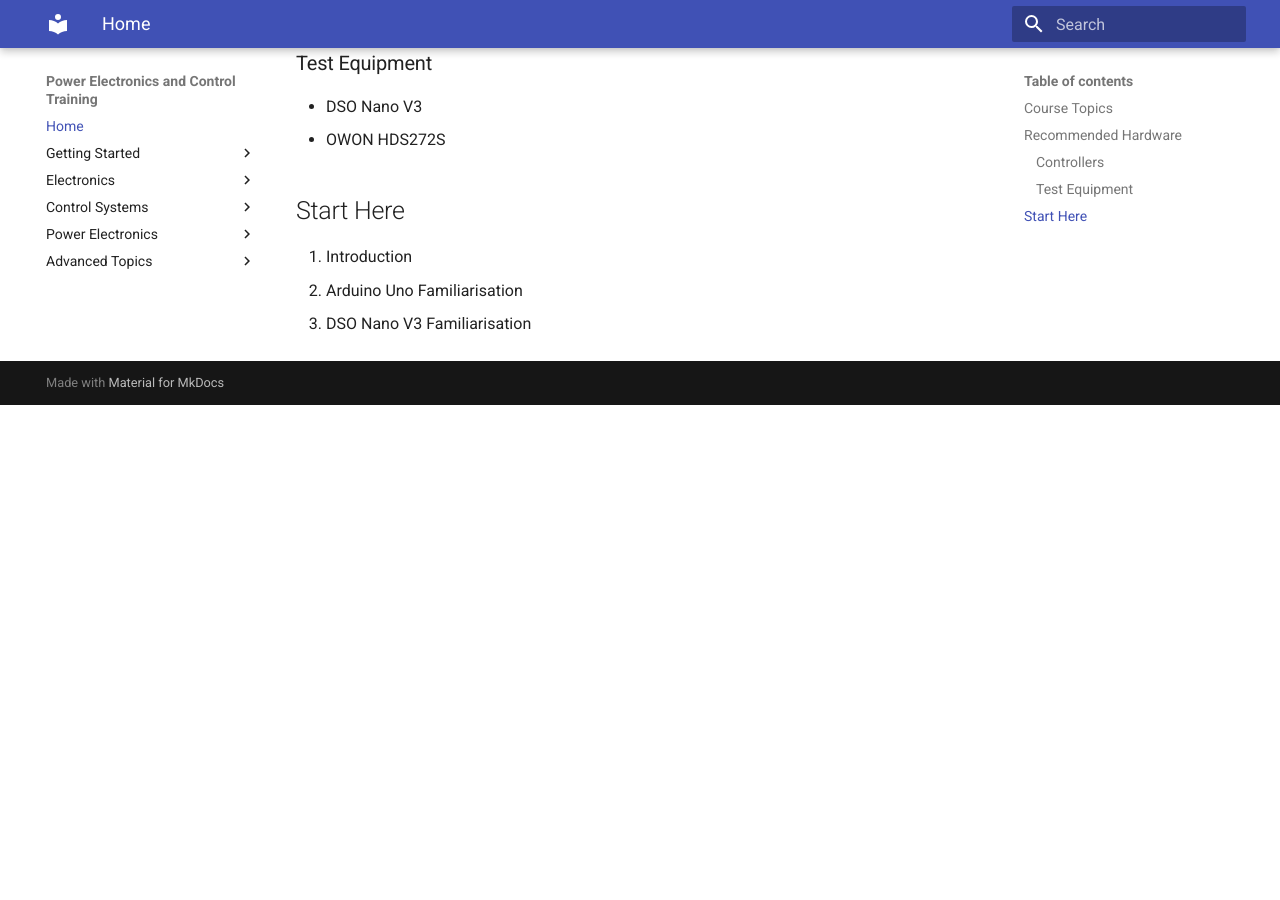
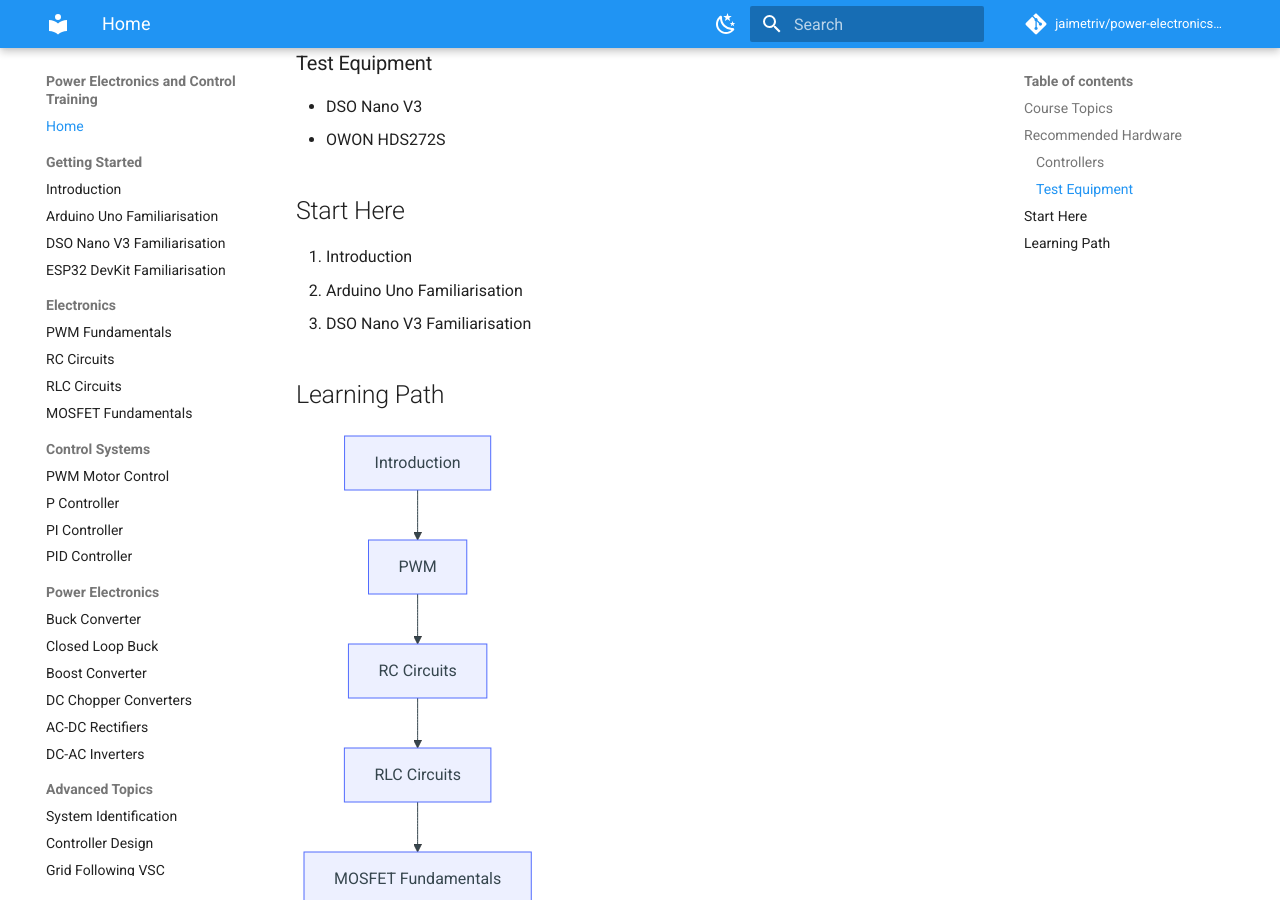
Before and after one commit to jaimetriv/power-electronics-and-control-training, an MkDocs documentation site: the page built from docs/index.md, in a window 1280 px wide and 900 px high, scrolled down 771 px. Built offline with MkDocs 1.6.1 and Material for MkDocs 9.7.7, drawn with Linux system fonts in a browser that asks for light colours; comment, search, counter and statistics services are not loaded; before the commit the page ends 1176 px from its top, so only the background shows below that.

Commit message:
Mathjax and Mermaid support

````diff
--- a/docs/index.md
+++ b/docs/index.md
@@ -31,3 +31,36 @@ Welcome to the course.
 1. Introduction
 2. Arduino Uno Familiarisation
 3. DSO Nano V3 Familiarisation
+
+## Learning Path
+
+```mermaid
+flowchart TD
+
+A[Introduction]
+--> B[PWM]
+
+B --> C[RC Circuits]
+
+C --> D[RLC Circuits]
+
+D --> E[MOSFET Fundamentals]
+
+E --> F[Control Systems]
+
+F --> G[Buck Converter]
+
+G --> H[Boost Converter]
+
+H --> I[Rectifiers]
+
+I --> J[Inverters]
+
+J --> K[System Identification]
+
+K --> L[Controller Design]
+
+L --> M[Grid Following VSC]
+
+M --> N[Grid Forming VSC]
+```
--- /dev/null
+++ b/docs/javascripts/mathjax.js
@@ -0,0 +1,9 @@
+window.MathJax = {
+  tex: {
+    inlineMath: [["$", "$"], ["\\(", "\\)"]],
+    displayMath: [["$$", "$$"], ["\\[", "\\]"]]
+  },
+  options: {
+    processHtmlClass: "arithmatex"
+  }
+};
--- a/mkdocs.yml
+++ b/mkdocs.yml
@@ -1,11 +1,65 @@
 site_name: Power Electronics and Control Training
-site_description: Electronics, Control Systems and Power Electronics
+site_description: Practical Electronics, Control Systems and Power Electronics Training
 site_author: Jaime Trivino
+
+repo_url: https://github.com/jaimetriv/power-electronics-and-control-training
+repo_name: jaimetriv/power-electronics-and-control-training
 
 theme:
   name: material
 
+  palette:
+
+    - media: "(prefers-color-scheme: light)"
+      scheme: default
+      primary: blue
+      accent: indigo
+      toggle:
+        icon: material/weather-night
+        name: Switch to dark mode
+
+    - media: "(prefers-color-scheme: dark)"
+      scheme: slate
+      primary: blue
+      accent: indigo
+      toggle:
+        icon: material/weather-sunny
+        name: Switch to light mode
+
+  features:
+    - navigation.instant
+    - navigation.sections
+    - navigation.expand
+    - navigation.top
+    - search.highlight
+    - search.share
+    - content.code.copy
+
+markdown_extensions:
+  - admonition
+  - pymdownx.details
+  - pymdownx.superfences:
+      custom_fences:
+        - name: mermaid
+          class: mermaid
+
+
+  - pymdownx.highlight:
+      anchor_linenums: true
+
+  - toc:
+      permalink: true
+
+  - pymdownx.arithmatex:
+      generic: true
+
+extra_javascript:
+  - javascripts/mathjax.js
+  - https://cdn.jsdelivr.net/npm/mathjax@3/es5/tex-mml-chtml.js
+  - https://unpkg.com/mermaid@11/dist/mermaid.min
+
 nav:
+
   - Home: index.md
 
   - Getting Started:
````
Also changed, not shown: docs/javascripts/mermaid.js (added, +7 -0 lines).
